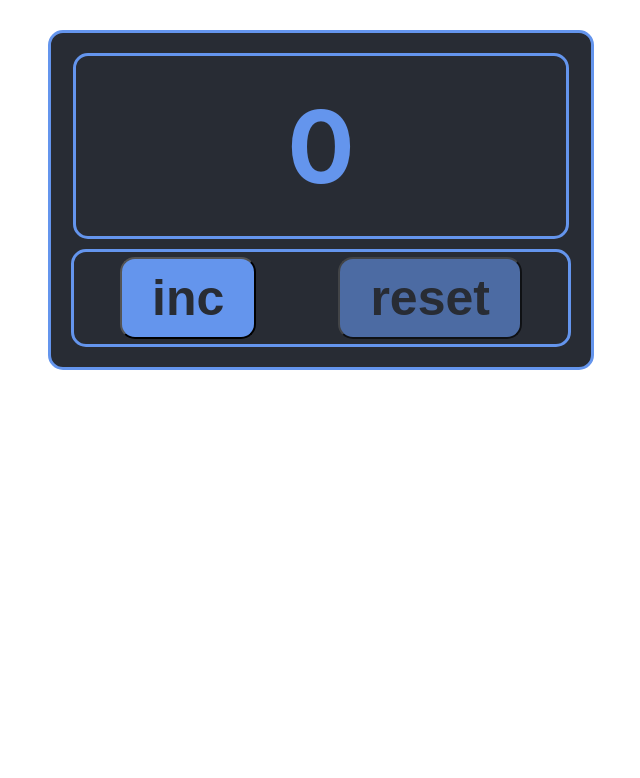
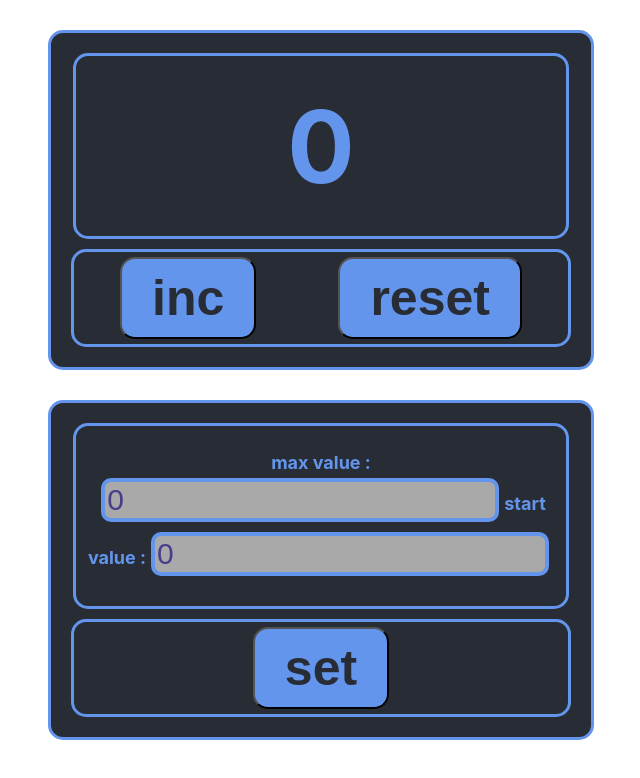
Before and after one commit to Ivan-Gusev-1993/counter, a React (Create React App) app: page / in a window 1280 px wide. Shown: the top 778 px of the page, without its empty margins (319-959 px from the left). Built offline with nearby package versions, Linux system fonts and the light colour scheme.

Commit message:
creat new components

```diff
--- a/src/App.module.css
+++ b/src/App.module.css
@@ -46,3 +46,22 @@
     color: red;
     border-radius: 15px;
 }
+
+.setupValue{
+    border: solid 3px cornflowerblue;
+    text-align: center;
+    width: 98%;
+    margin: auto;
+    font-size: 18px;
+    font-weight: bold;
+    min-height: 180px;
+    align-content: center;
+    color: cornflowerblue;
+    border-radius: 15px;
+    justify-content: space-around;
+}
+
+.error{
+    color: red;
+    font-size: 60px;
+}
--- a/src/App.tsx
+++ b/src/App.tsx
@@ -1,33 +1,53 @@
 import React, {useState} from 'react';
 import './App.css';
-import Button from "./Button";
-import s from './App.module.css'
+import Count from "./Count";
+import SetupValue from "./SetupValue";
 
 function App() {
     let [count, setCount] = useState(0)
+    let [error, setError] = useState('')
+
+    let [maxValue, setMaxValue] = useState(0)
+    let [startValue, setStartValue] = useState(0)
+
+    const setValueHandler = () => {
+        if (startValue < 0 || maxValue < 0) {
+            setError('incorrect value')
+
+        }
+    }
 
     const valueUp = () => {
         setCount(++count)
-        if (count > 5){
-            setCount(5)
-        }
+
+        // if (count > maxValue){
+        //     setCount(count)
+        // }
     }
 
     const resetValue = () => {
         setCount(0)
+        setError('')
     }
 
     return (
-        <div className={s.App}>
-            <div className={count === 5 ? s.disable : s.value}>{count}</div>
+        <>
+            <Count
+                count={count}
+                error={error}
+                valueUp={valueUp}
+                resetValue={resetValue}
+            />
 
-            <div className={s.buttonPlace}>
-                <Button count={count}  name={'inc'} onClick={valueUp}/>
-                <Button zero={count} name={'reset'} onClick={resetValue}/>
-            </div>
-
-
-        </div>
+            <SetupValue
+                startValue={startValue}
+                setStartValue={setStartValue}
+                maxValue={maxValue}
+                setMaxValue={setMaxValue}
+                count={count}
+                setValueHandler={setValueHandler}
+            />
+        </>
     );
 }
 
--- a/src/Button.tsx
+++ b/src/Button.tsx
@@ -5,7 +5,6 @@ type ButtonPropsType = {
     onClick?: () => void
     name: string
     count?: number
-    zero?: number
 }
 
 const Button = (props: ButtonPropsType) => {
@@ -15,7 +14,7 @@ const Button = (props: ButtonPropsType) => {
         }
     }
     return (
-        <button className={props.count === 5 || props.zero === 0 ? s.disableButton : s.button} onClick={onClickHandler}>{props.name}</button>
+        <button className={props.count === 5 ? s.disableButton : s.button} onClick={onClickHandler}>{props.name}</button>
     );
 };
 
--- /dev/null
+++ b/src/Count.tsx
@@ -0,0 +1,33 @@
+import React from 'react';
+import s from "./App.module.css";
+import Button from "./Button";
+
+type CountPropsType = {
+    count: number
+    error: string
+    valueUp: ()=>void
+    resetValue: ()=>void
+}
+
+const Count = (props:CountPropsType) => {
+    return (
+        <div>
+            <div className={s.App}>
+
+
+                <div className={props.count === 5 ? s.disable : s.value}>
+                    {props.error ? <span className={s.error}>{props.error}</span> : props.count}
+                </div>
+
+                <div className={s.buttonPlace}>
+                    <Button count={props.count} name={'inc'} onClick={props.valueUp}/>
+                    <Button name={'reset'} onClick={props.resetValue}/>
+                </div>
+
+            </div>
+
+        </div>
+    );
+};
+
+export default Count;
--- /dev/null
+++ b/src/Input.module.css
@@ -0,0 +1,17 @@
+.Input{
+    background-color: darkgray;
+    color: darkslateblue;
+    font-size: 30px;
+    margin: 5px;
+    border-radius: 10px;
+    border: solid 4px cornflowerblue;
+}
+
+.errorInput{
+    background-color: indianred;
+    color: darkslateblue;
+    font-size: 30px;
+    margin: 5px;
+    border-radius: 10px;
+    border: red solid 4px;
+}
--- /dev/null
+++ b/src/Input.tsx
@@ -0,0 +1,20 @@
+import React, {ChangeEvent, useState} from 'react';
+import s from './Input.module.css'
+
+type InputPropsType = {
+    value: number
+    callBack:(value:number)=>void
+}
+
+const Input = (props: InputPropsType) => {
+    const [inputValue, setInputValue]=useState(0)
+    const inputHandler = (e:ChangeEvent<HTMLInputElement>) => {
+        setInputValue(+e.currentTarget.value)
+        props.callBack(+e.currentTarget.value)
+    }
+    return (
+    <input className={inputValue < 0 ? s.errorInput : s.Input} onChange={inputHandler} value={inputValue} type="number"/>
+    );
+};
+
+export default Input;
--- /dev/null
+++ b/src/SetupValue.tsx
@@ -0,0 +1,33 @@
+import React from 'react';
+import s from "./App.module.css";
+import Input from "./Input";
+import Button from "./Button";
+
+type SetupValueProps = {
+    startValue: number
+    setStartValue: (value:number)=>void
+    maxValue: number
+    setMaxValue: (value:number)=>void
+    count: number
+    setValueHandler: ()=>void
+}
+
+const SetupValue = (props:SetupValueProps) => {
+    return (
+        <div>
+            <div className={s.App}>
+                <div   className={s.setupValue}>
+                    <span>max value :<Input value={props.maxValue} callBack={props.setMaxValue}/></span>
+                    <span>start value :<Input value={props.startValue} callBack={props.setStartValue}/></span>
+                </div>
+
+                <div className={s.buttonPlace}>
+                    <Button count={props.count} name={'set'} onClick={props.setValueHandler}/>
+                </div>
+
+            </div>
+        </div>
+    );
+};
+
+export default SetupValue;
```
